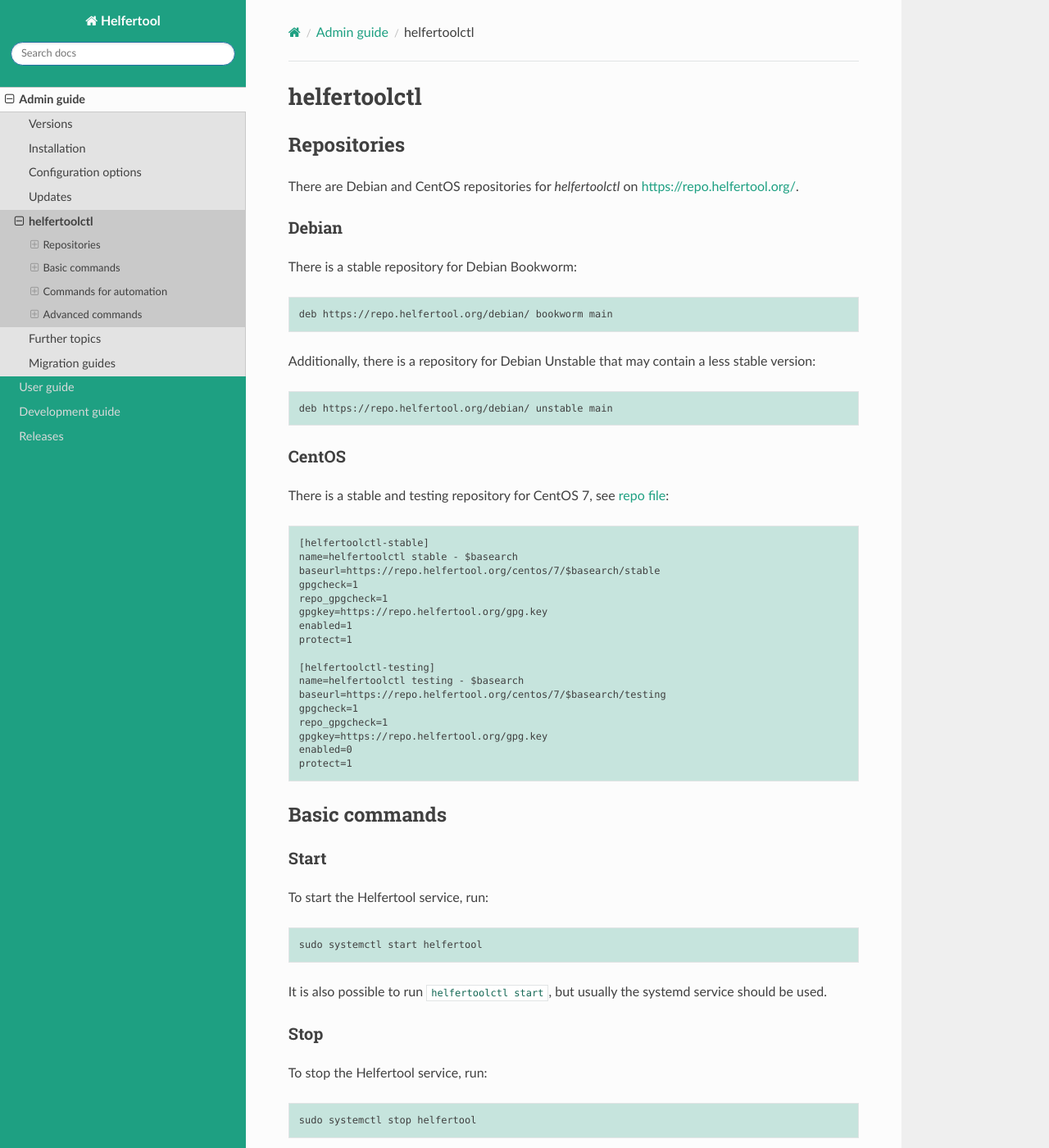
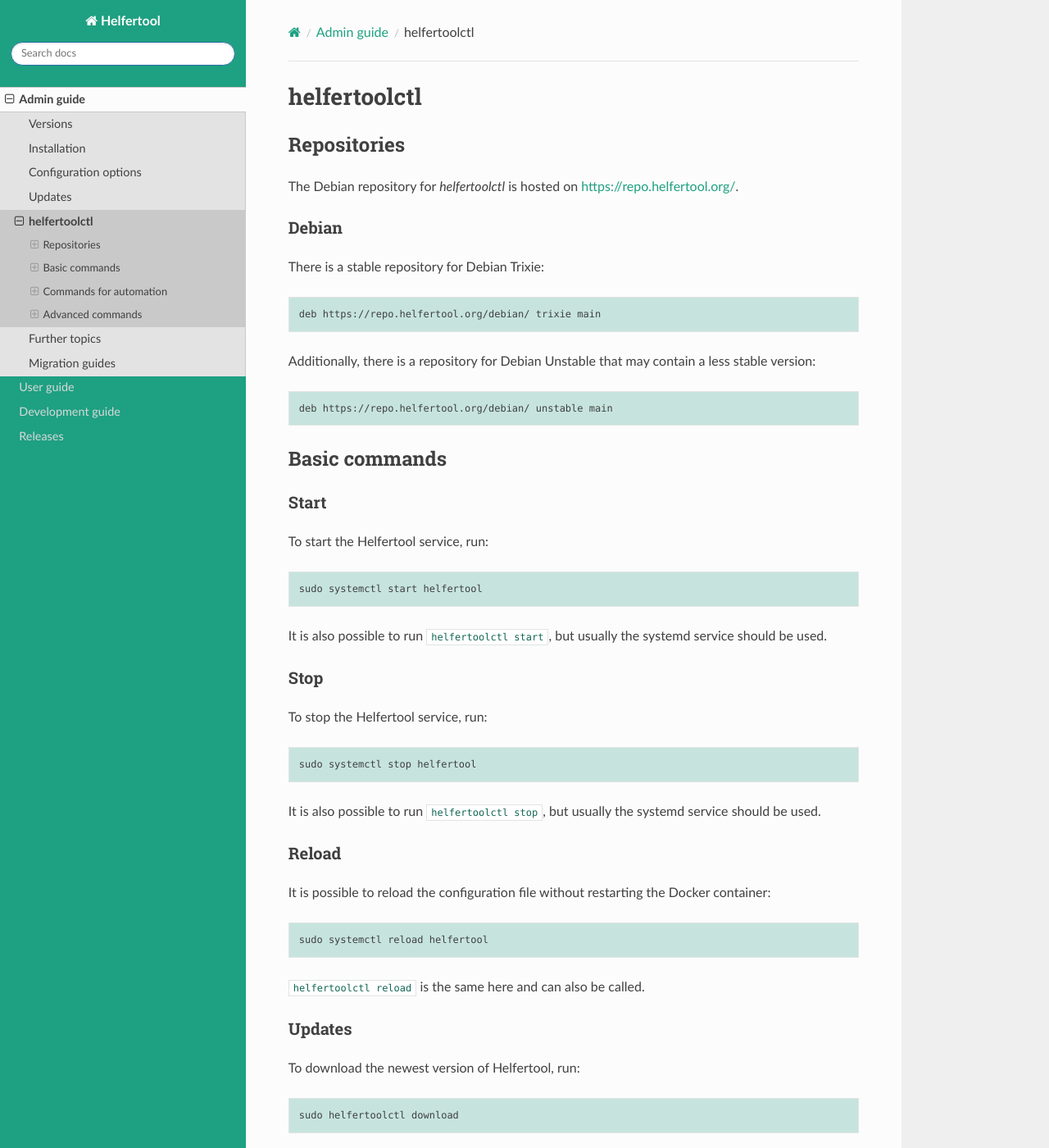
Before and after one commit to helfertool/docs, a Sphinx documentation site: the page built from source/admin/helfertoolctl.rst, in a window 1280 px wide and 1400 px high. Shown: the whole window at 82% size. Built offline with Sphinx 7.4.7 and the Read the Docs theme 3.1.0, drawn with Linux system fonts in a browser that asks for light colours.

Commit message:
update docs for debian trixie

```diff
--- a/source/admin/helfertoolctl.rst
+++ b/source/admin/helfertoolctl.rst
@@ -7,47 +7,22 @@ helfertoolctl
 Repositories
 ------------
 
-There are Debian and CentOS repositories for `helfertoolctl` on https://repo.helfertool.org/.
+The Debian repository for `helfertoolctl` is hosted on https://repo.helfertool.org/.
 
 Debian
 ^^^^^^
 
-There is a stable repository for Debian Bookworm:
+There is a stable repository for Debian Trixie:
 
 .. code-block:: none
 
-   deb https://repo.helfertool.org/debian/ bookworm main
+   deb https://repo.helfertool.org/debian/ trixie main
 
 Additionally, there is a repository for Debian Unstable that may contain a less stable version:
 
 .. code-block:: none
 
    deb https://repo.helfertool.org/debian/ unstable main
-
-CentOS
-^^^^^^
-
-There is a stable and testing repository for CentOS 7, see `repo file <https://repo.helfertool.org/centos7.repo>`_:
-
-.. code-block:: none
-
-   [helfertoolctl-stable]
-   name=helfertoolctl stable - $basearch
-   baseurl=https://repo.helfertool.org/centos/7/$basearch/stable
-   gpgcheck=1
-   repo_gpgcheck=1
-   gpgkey=https://repo.helfertool.org/gpg.key
-   enabled=1
-   protect=1
-
-   [helfertoolctl-testing]
-   name=helfertoolctl testing - $basearch
-   baseurl=https://repo.helfertool.org/centos/7/$basearch/testing
-   gpgcheck=1
-   repo_gpgcheck=1
-   gpgkey=https://repo.helfertool.org/gpg.key
-   enabled=0
-   protect=1
 
 Basic commands
 --------------
--- a/source/admin/index.rst
+++ b/source/admin/index.rst
@@ -6,7 +6,7 @@ The Helfertool should run on most current Linux distributions, but is mostly
 used on Debian at the moment.
 
 The most easy way to deploy the Helfertool is using Docker and the
-`helfertoolctl` package which is available for Debian and CentOS.
+`helfertoolctl` package which is available for Debian.
 Of course, you can also use the Docker container on other systems,
 but the `helfertoolctl` package provides a wrapper
 script around Docker and useful things like a systemd service file. Beside that,
@@ -21,8 +21,7 @@ To deploy the Helfertool to an own server, a few dependencies are necessary:
  * Mail server to send out mails
 
 The following documentation only explains the setup on Debian with Docker
-and `helfertoolctl` in detail. For CentOS, see in the :ref:`helfertoolctl`
-section for the repository and follow the Debian documentation.
+and `helfertoolctl` in detail.
 
 Please feel free to submit corrections and additions.
 
--- a/source/development/releases.rst
+++ b/source/development/releases.rst
@@ -82,7 +82,7 @@ If that worked, push the new container:
 Website and documentation
 -------------------------
 
-* Write changelog and update tables with releases (:ref:`here <versions>` and :ref:`here <version_history>`)
+* Write changelog and update tables with releases (:ref:`here <versions>` and :ref:`here <version_history>`), update version on installation page (:ref:`here <installation>`).
 * Publish news with tag ``update`` on website
 
 Git cleanup
```
Also changed, not shown: source/admin/installation.rst (+14 -8 lines).
